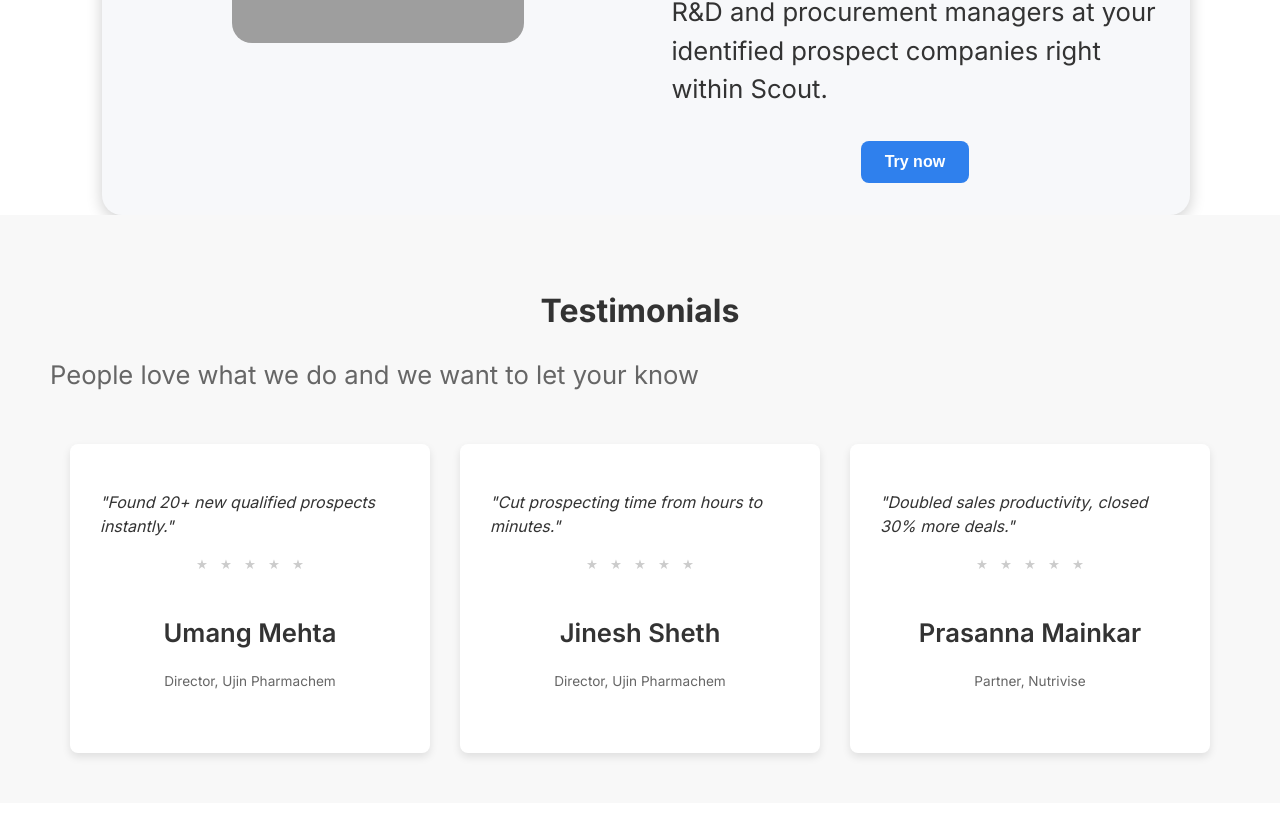
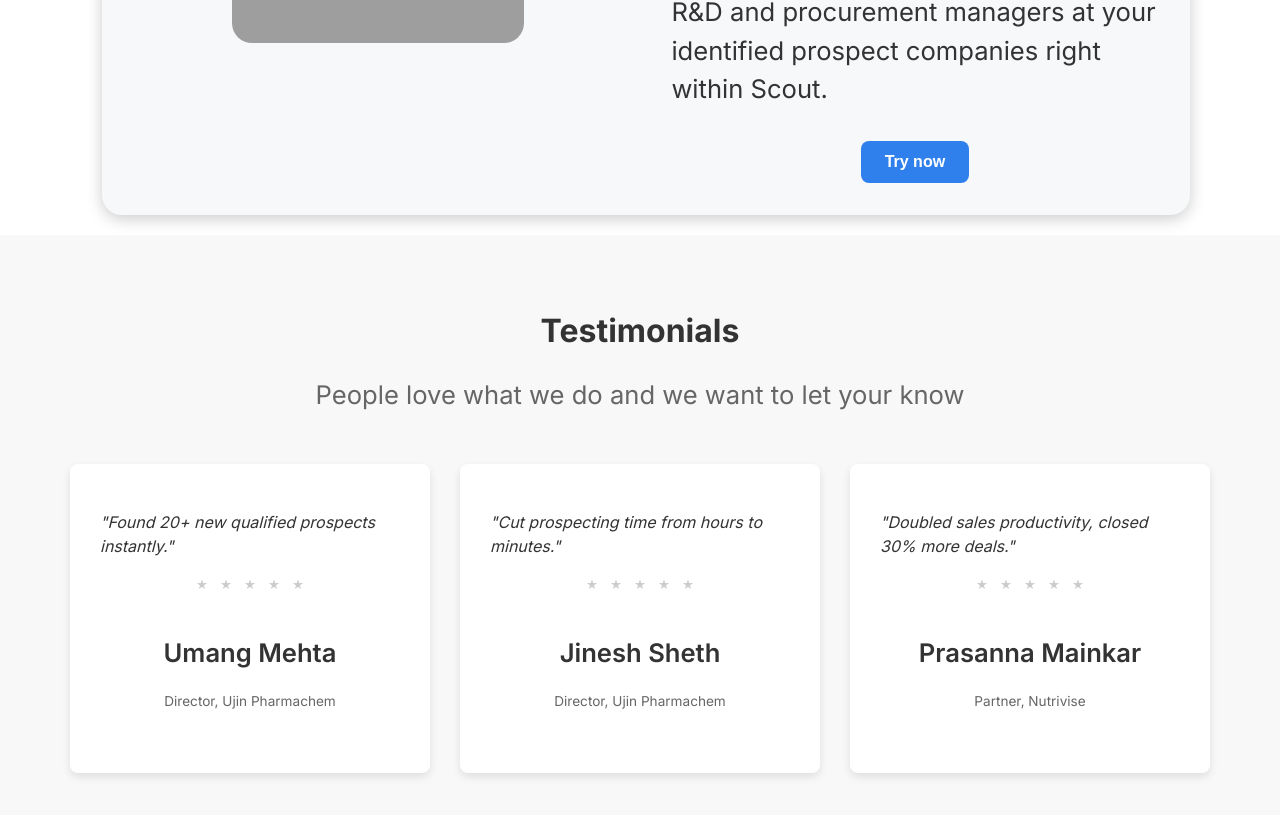
Before and after one commit to pratikk94/jaidip_frontend, a React (Create React App) app: page / in a window 1280 px wide. Shown: the part 3468-4283 px from the top of the page. Built offline with nearby package versions, Linux system fonts and the light colour scheme; grey boxes are pictures that could not be loaded.

Commit message:
Testimonials

```diff
--- a/src/components/Home/Testimonials/Testimonials.css
+++ b/src/components/Home/Testimonials/Testimonials.css
@@ -5,6 +5,7 @@
   font-family: 'Inter', sans-serif;
   background-color: #f8f8f8; /* Assuming a light grey background */
   padding: 50px;
+  margin-top: 20px;
   text-align: center;
 }
 
@@ -17,6 +18,7 @@ h2 {
 .subtitle {
   color: #666;
   margin-bottom: 50px;
+  text-align: center;
 }
 
 .cards-container {
```
